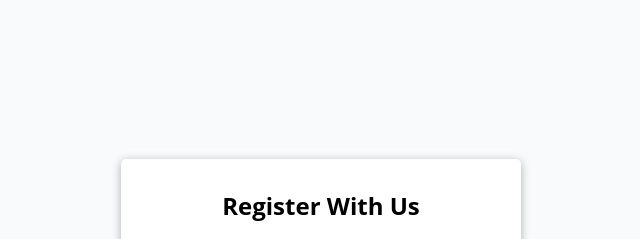
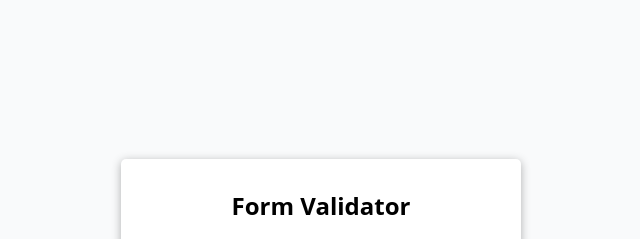
Before and after one commit to Thebassplayer/form_validator_v1, a plain HTML site: page index.html in a window 1280 px wide. Shown: the top 239 px of the page, without its empty margins (319-959 px from the left). Drawn offline with Linux system fonts and the light colour scheme; a web font is replaced by a local one.

Commit message:
h2 modification

```diff
--- a/index.html
+++ b/index.html
@@ -14,7 +14,7 @@
 <body>
   <div class="container">
     <form id="form" class="form" autocomplete="off">
-      <h2>Register With Us</h2>
+      <h2>Form Validator</h2>
 
       <div class="form-control">
         <label for="username">Username</label>
```
